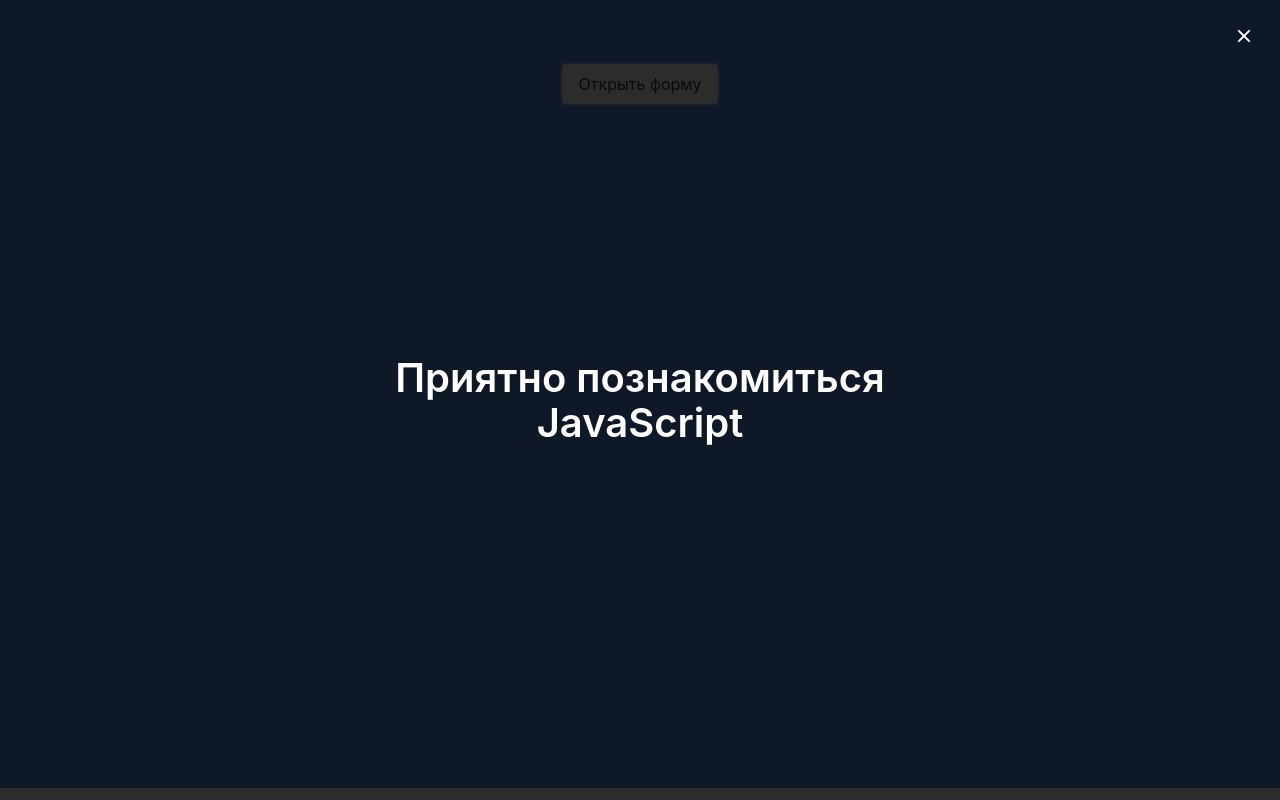
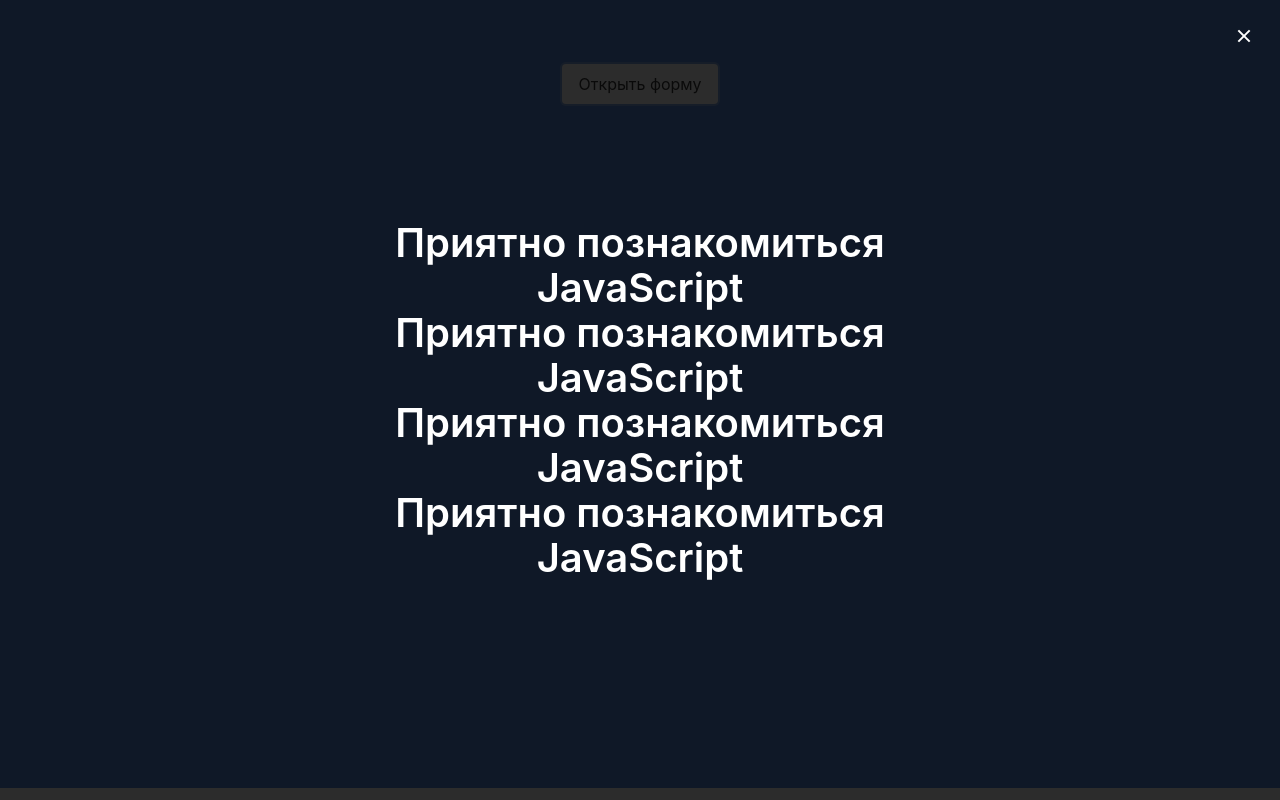
Before and after one commit to onmahadev/f7, a plain HTML site: page index.html in a window 1280 px wide. Both pictures are taken after a click on the button "Открыть форму". Drawn offline with Linux system fonts and the light colour scheme.

Commit message:
Update index.html

```diff
--- a/index.html
+++ b/index.html
@@ -12,11 +12,24 @@
 <body>
     <div class="modal modal_alert">
         <div class="modal-background"></div>
-        <div class="modal-content">
+        <div class="modal-content menu0">
             <h1 class="title is-2 has-text-white modal_alert__title">
                 Приятно познакомиться <br>  JavaScript</h1>
         </div>
+        <div class="modal-content menu1">
+                <h1 class="title is-2 has-text-white modal_alert__title">
+                    Приятно познакомиться <br>  JavaScript</h1>
+        </div>
+        <div class="modal-content menu2">
+                <h1 class="title is-2 has-text-white modal_alert__title">
+                    Приятно познакомиться <br>  JavaScript</h1>
+        </div>
+        <div class="modal-content menu3">
+                <h1 class="title is-2 has-text-white modal_alert__title">
+                    Приятно познакомиться <br>  JavaScript</h1>
+        </div>
         <button class="modal-close is-large" aria-label="close"></button>
+
     </div>
 
 
```
